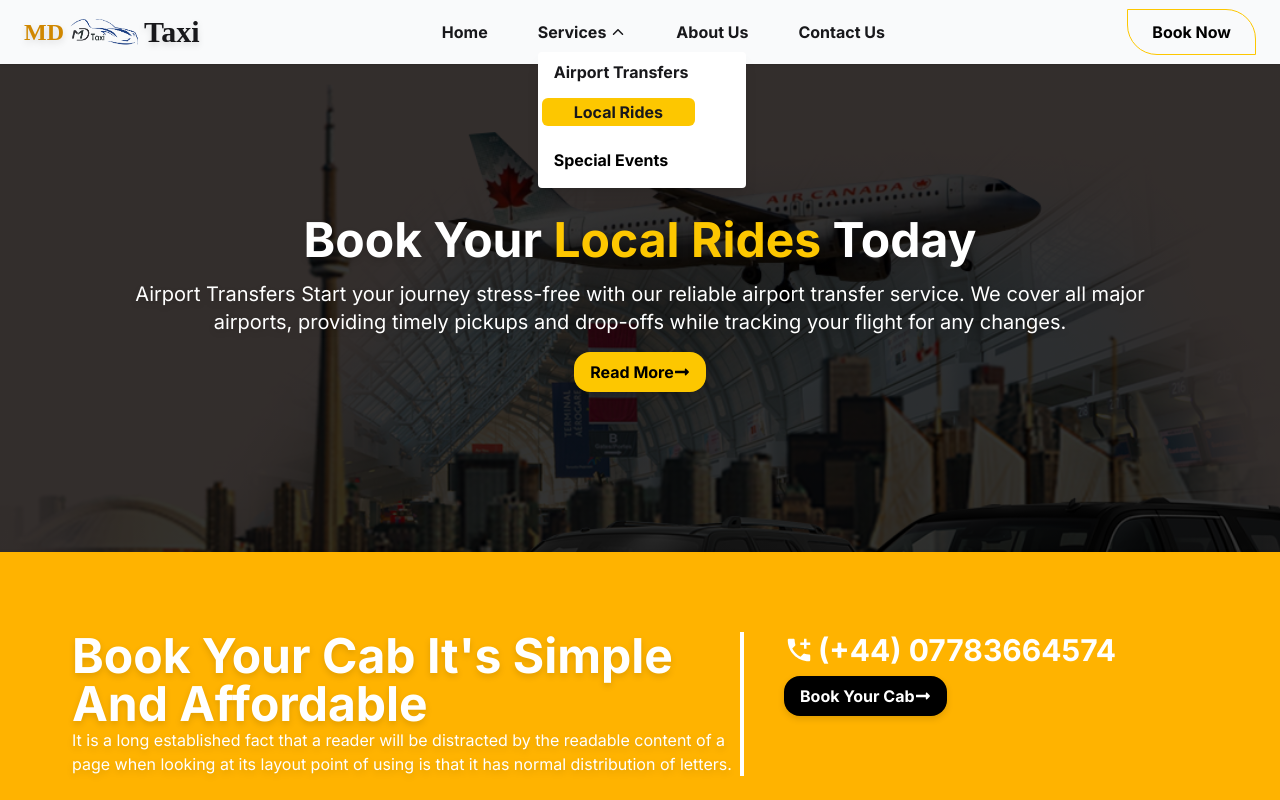
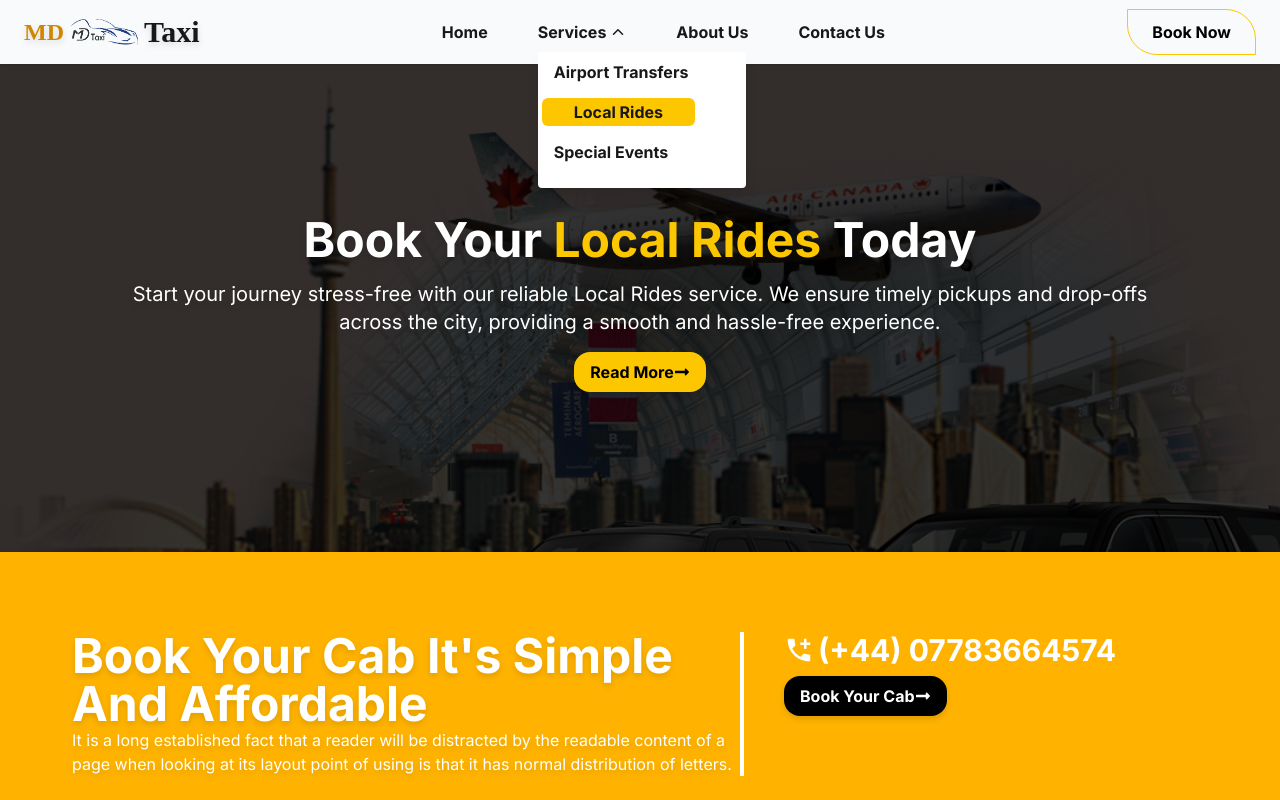
Before and after one commit to ripon4521/medicophile-front-end, a React (Vite) app: page /local-rides in a window 1280 px wide. Both pictures are taken after a click on the element "Services". Shown: the top 800 px of the page. Built offline with nearby package versions, Linux system fonts and the light colour scheme; a web font is replaced by a local one.

Commit message:
created a sepical event section

```diff
--- a/src/components/Home/Navbar/Navbar.jsx
+++ b/src/components/Home/Navbar/Navbar.jsx
@@ -85,16 +85,21 @@ const Navbar = () => {
                   Local Rides
                   </NavLink>
                 </li>
-
-                <li>
+                <li className='my-4'>
                   <NavLink
-                    to="/service3"
-                    className="block px-4 py-2 text-black hover:bg-yellow-400 rounded-md font-bold"
+                    to="/special-events"
+                    className={({ isActive }) =>
+                      isActive
+                        ? 'font-inter text-base px-8 ml-1 py-1 bg-yellow-400 rounded-md font-bold '
+                        : 'font-inter text-base hover:text-yellow-500 font-bold ml-4 '
+                    }
                     onClick={handleLinkClick}
                   >
-                    Special Events
+                  Special Events
                   </NavLink>
                 </li>
+
+
               </ul>
             )}
           </li>
--- a/src/pages/LocalRides/LocalRidesBanner.jsx
+++ b/src/pages/LocalRides/LocalRidesBanner.jsx
@@ -15,7 +15,7 @@ const LocalRidesBanner = () => {
 
                         <div className='  max-w-5xl mx-auto  md:py-40 py-20'>
                             <h1 className='md:text-5xl text-4xl font-bold text-white text-center drop-shadow-md'>Book Your <span className='text-yellow-400'>Local Rides</span> Today</h1>
-                            <p className=' md:text-xl my-4 text-white text-center drop-shadow-md'>Airport Transfers Start your journey stress-free with our reliable airport transfer service. We cover all major airports, providing timely pickups and drop-offs while tracking your flight for any changes.
+                            <p className=' md:text-xl my-4 text-white text-center drop-shadow-md'>Start your journey stress-free with our reliable Local Rides service. We ensure timely pickups and drop-offs across the city, providing a smooth and hassle-free experience.
                             </p>
                              <div className='flex justify-center'>
                              <button className="flex items-center hover:gap-1 bg-yellow-400 text-black rounded-2xl px-4 py-2 justify-center font-bold drop-shadow-md cursor-pointer">
--- a/src/pages/LocalRides/LocalRidesContent.jsx
+++ b/src/pages/LocalRides/LocalRidesContent.jsx
@@ -27,9 +27,9 @@ const LocalRidesContent = () => {
         </div>
 
         <div className="mt-6 flex justify-center">
-          <button className="text-white bg-purple-500 cursor-pointer px-6 py-2 rounded-lg shadow-md">
+          <a href="tel:+1234567890" className="btn btn-primary text-white px-6 py-2 rounded-lg shadow-md">
             Book a Ride
-          </button>
+          </a>
         </div>
       </div>
     </div>
--- /dev/null
+++ b/src/pages/SpecialEvents/SpecialEvents.jsx
@@ -0,0 +1,11 @@
+
+
+const SpecialEvents = () => {
+    return (
+        <div>
+           <h1 className="text-3xl mx-auto text-center mt-20">Special Events </h1>
+        </div>
+    );
+};
+
+export default SpecialEvents;
```
